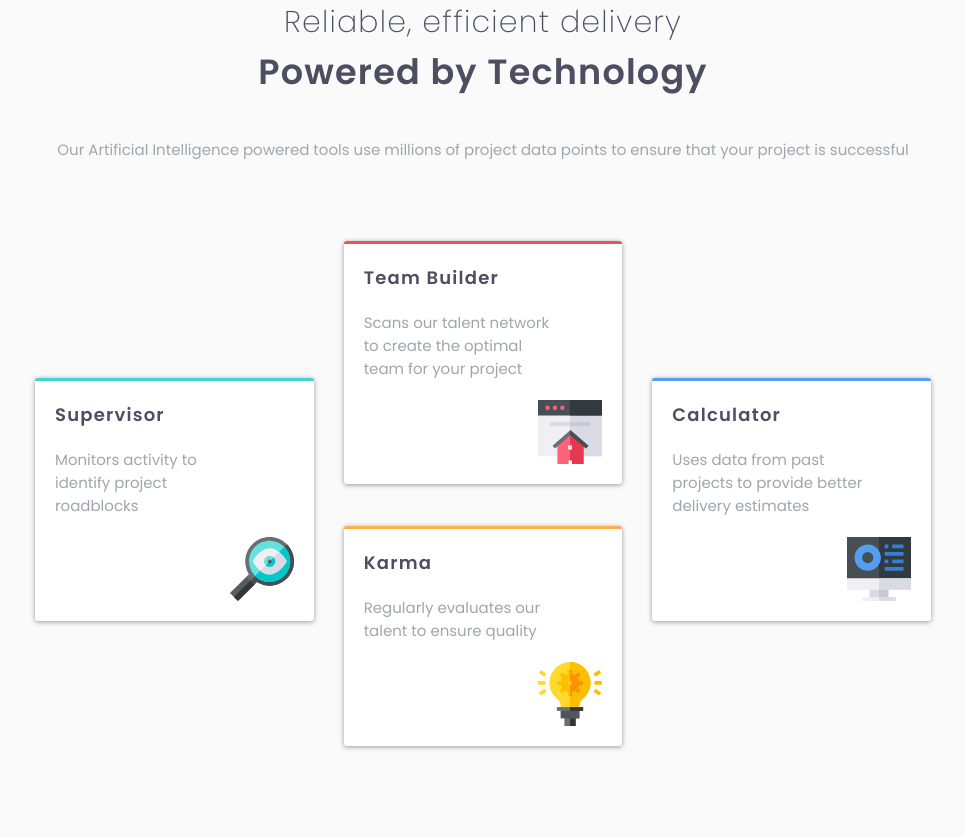
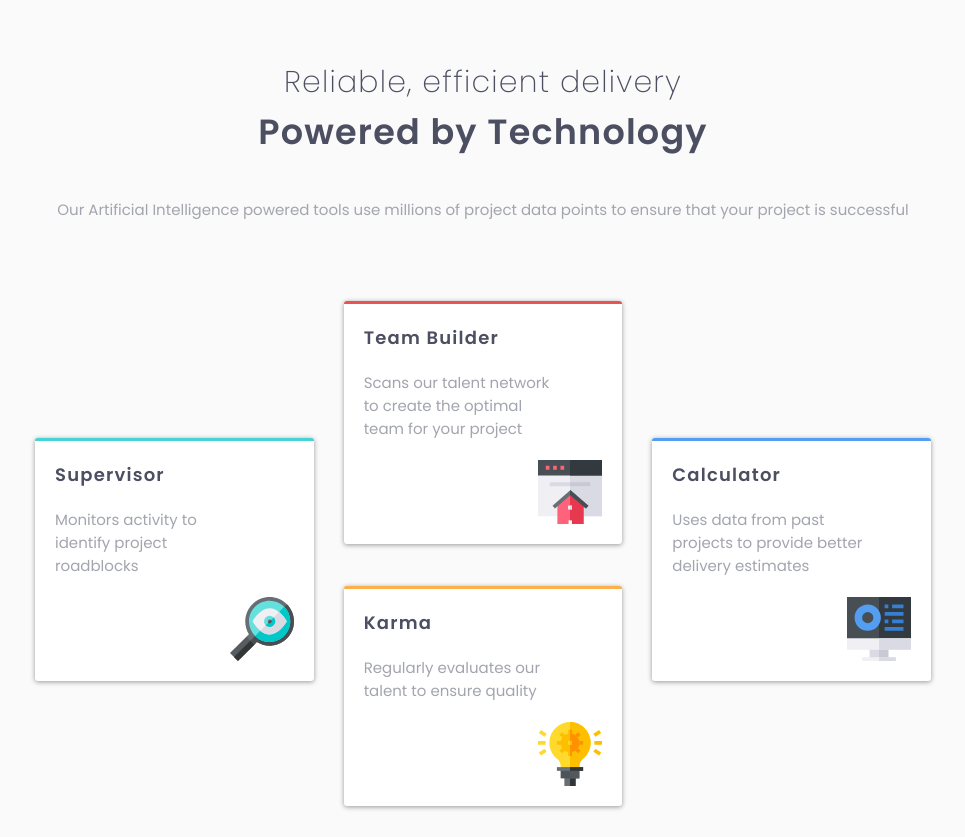
Before and after one commit to ronrk/four-card-feature-section-master, a website: page index.html in a window 1280 px wide. Shown: the whole page, without its empty margins (157-1122 px from the left). Before the commit the page ends 800 px from the top, so only its background shows below. Drawn offline with Linux system fonts and the light colour scheme.

Commit message:
update margin to header

```diff
--- a/sass/_base.scss
+++ b/sass/_base.scss
@@ -60,7 +60,7 @@ body {
 .header {
   text-align: center;
   width: 80vw;
-  margin-bottom: 6rem;
+  margin: 6rem 0;
   &__text {
     margin-top: 2rem;
     font-size: 1.5rem;
```
Also changed, not shown: styles.css.
